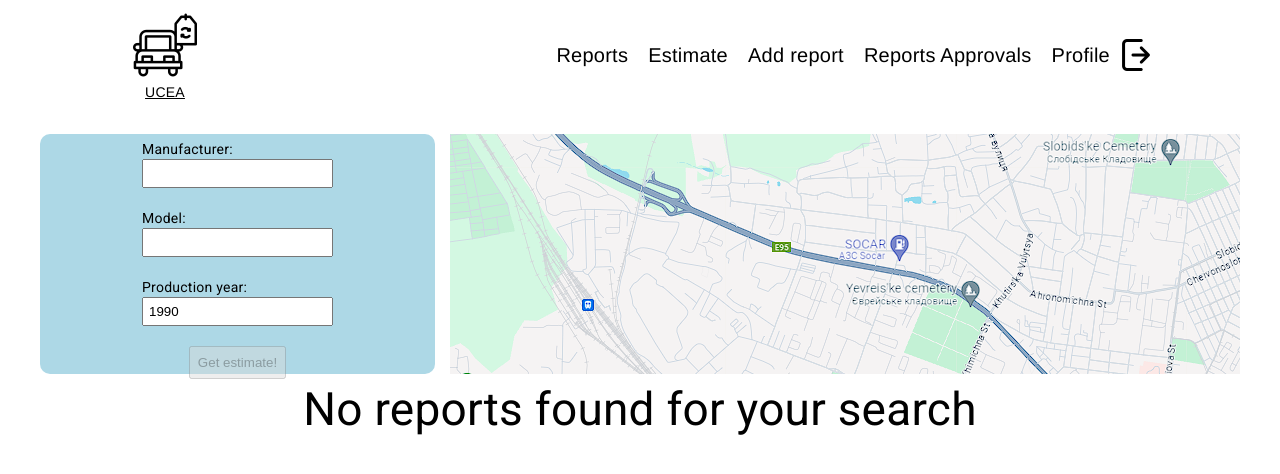
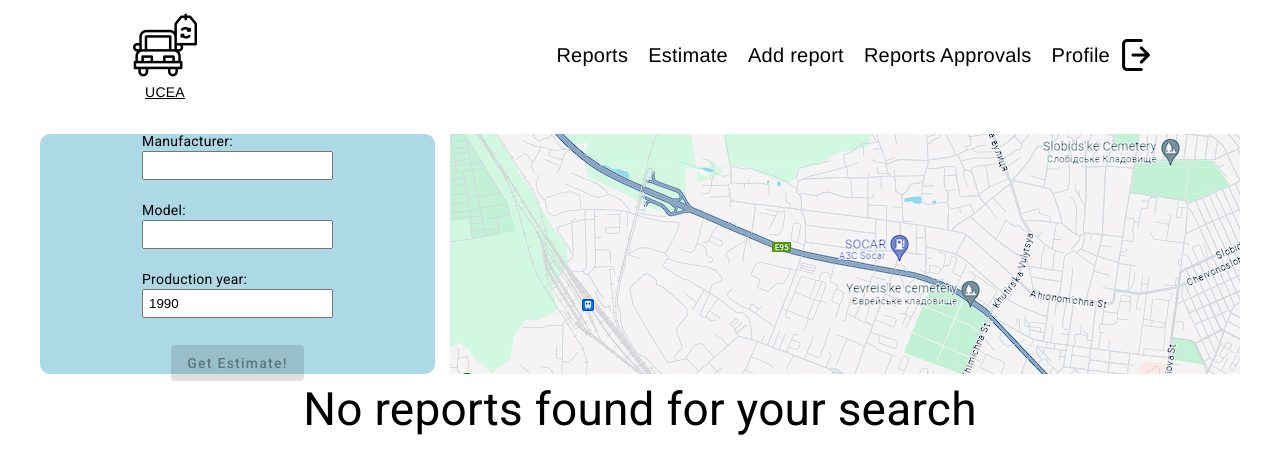
Before and after one commit to shevOle/ang-used-car-evaluation-app, an Angular app: page /estimate in a window 1280 px wide. Shown: the top 474 px of the page. Built offline with nearby package versions, Linux system fonts and the light colour scheme; sample sign-in values are in the browser's storage.

Commit message:
refactor: use mui common button for estimate page

```diff
--- a/src/app/report-estimate/report-estimate.component.html
+++ b/src/app/report-estimate/report-estimate.component.html
@@ -34,13 +34,13 @@
       />
     </div>
 
-    <button
-      type="submit"
+    <ucea-button
+      [disabled]="!estimateForm.valid"
+      label="Get estimate!"
+      visual="main"
+      [onClick]="submitEstimateForm.bind(this)"
       class="submit-button"
-      [disabled]="!estimateForm.valid"
-    >
-      Get estimate!
-    </button>
+    ></ucea-button>
 
     <div class="estimate-page-form-input-errors">
       <p
```
Also changed, not shown: src/app/report-estimate/report-estimate.component.ts (+8 -1 lines).
